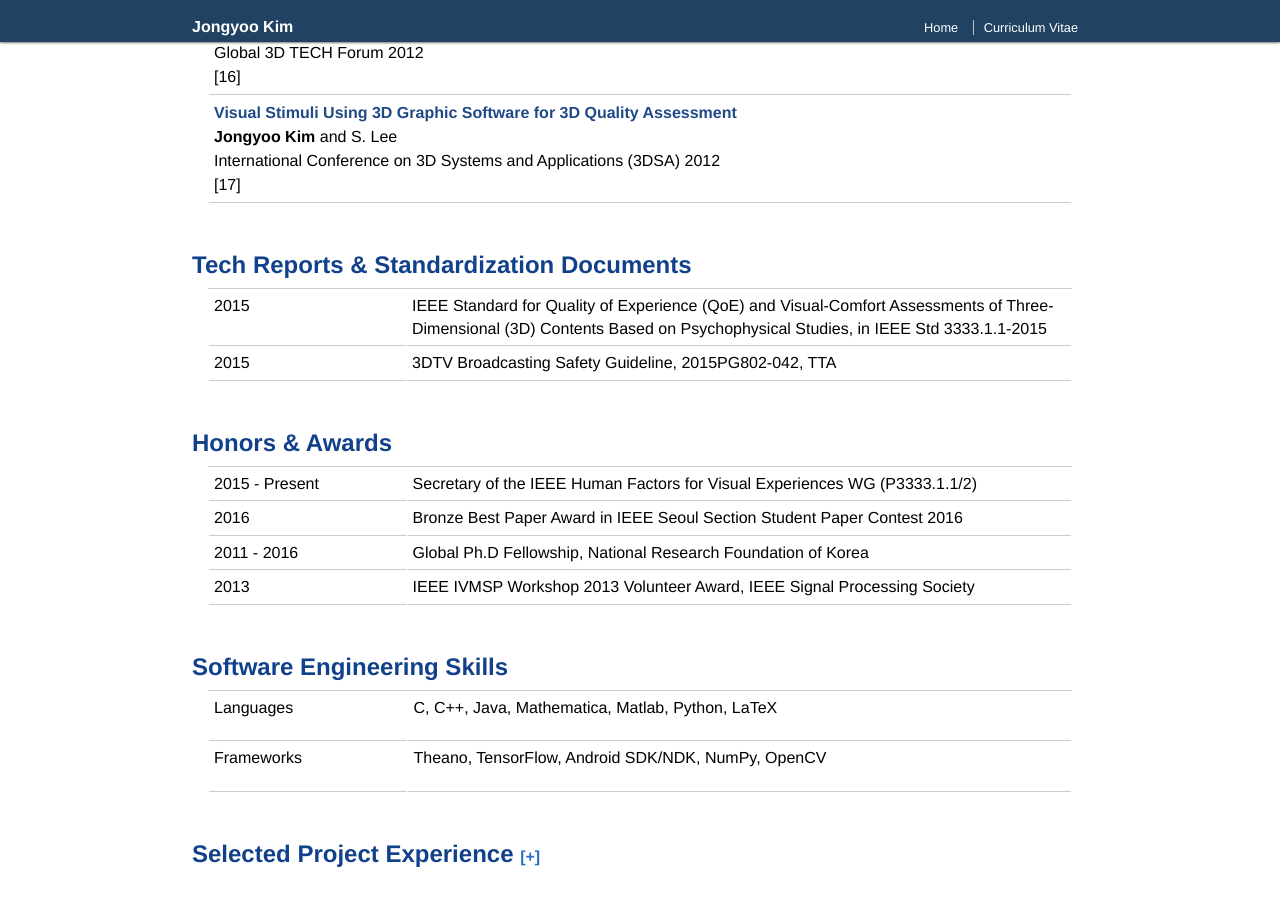
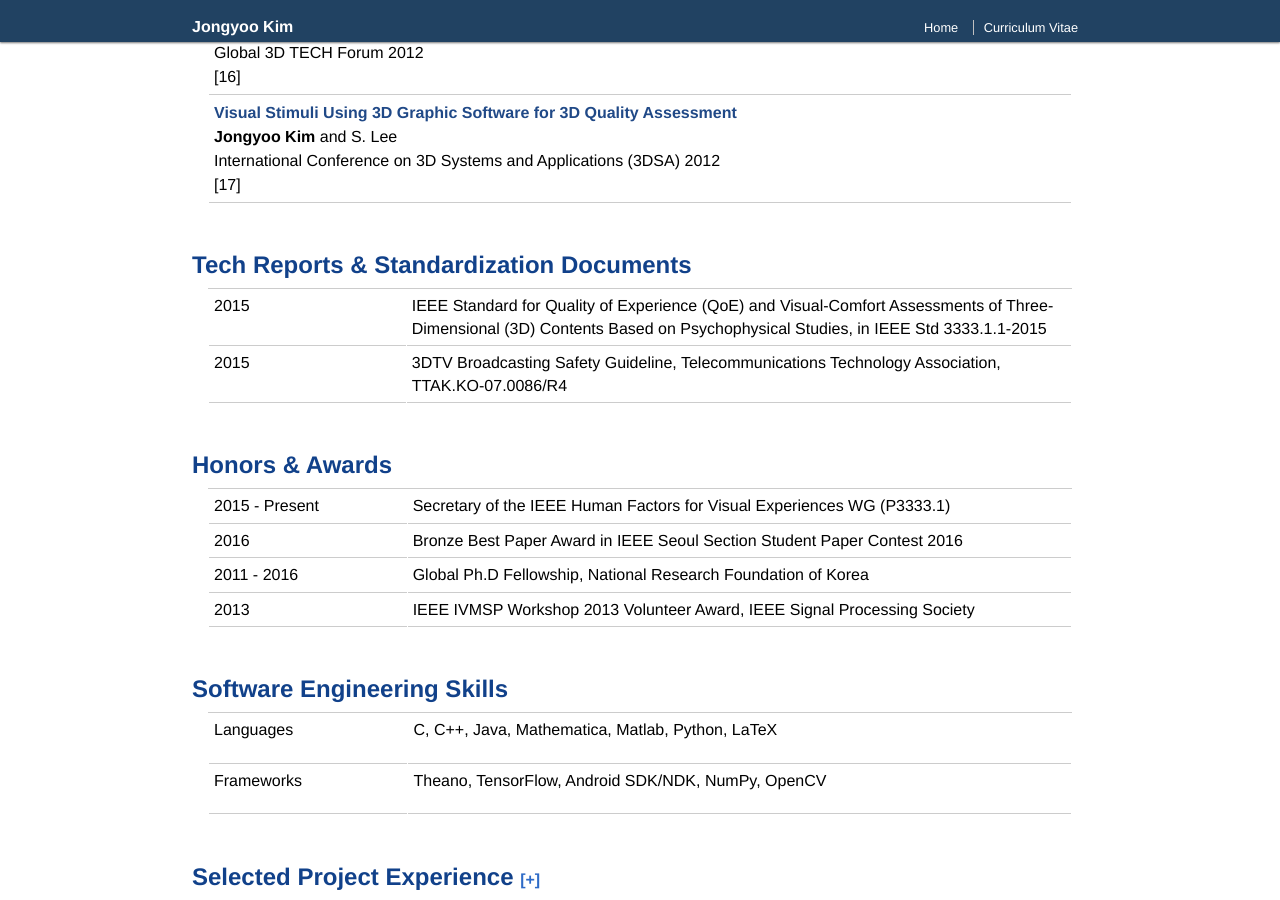
Before and after one commit to jongyookim/jykim.github.io, a Jekyll site: the page built from index.md, in a window 1280 px wide and 900 px high, scrolled down 2462 px. Built offline with Jekyll 4.4.1, drawn with Linux system fonts in a browser that asks for light colours; before the commit the page ends 3339 px from its top, so only the background shows below that.

Commit message:
update cv

```diff
--- a/index.md
+++ b/index.md
@@ -384,7 +384,7 @@
 <tr>
   <th>2015</th>
   <td>
-    3DTV Broadcasting Safety Guideline, 2015PG802-042, TTA
+    3DTV Broadcasting Safety Guideline, Telecommunications Technology Association, TTAK.KO-07.0086/R4
     <!--  -->
   </td>
 </tr>
@@ -397,7 +397,7 @@
 <tr>
   <th>2015 - Present</th>
   <td>
-    Secretary of the IEEE Human Factors for Visual Experiences WG (P3333.1.1/2)
+    Secretary of the IEEE Human Factors for Visual Experiences WG (P3333.1)
   </td>
 </tr>
 <tr>
```
Also changed, not shown: other parts of index.md (+1 -1 lines).
